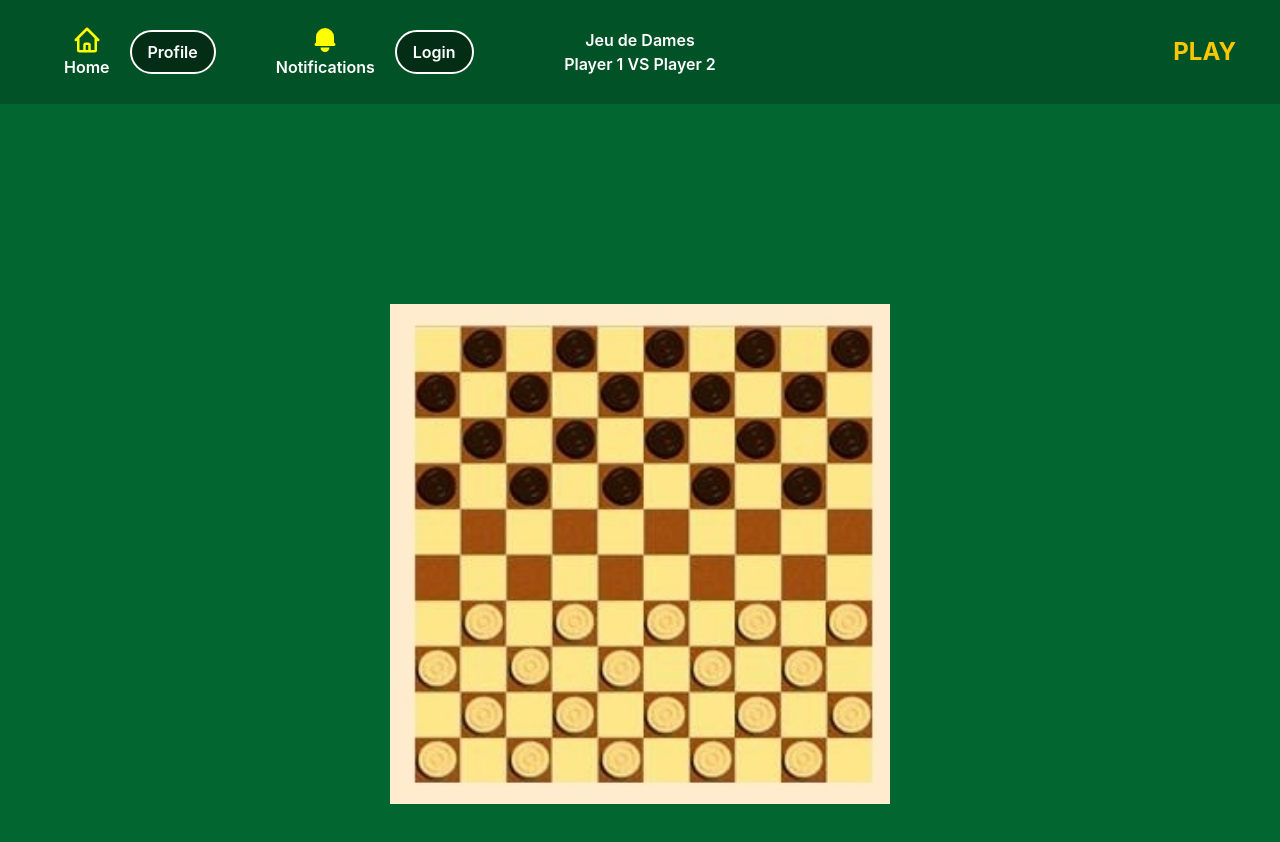
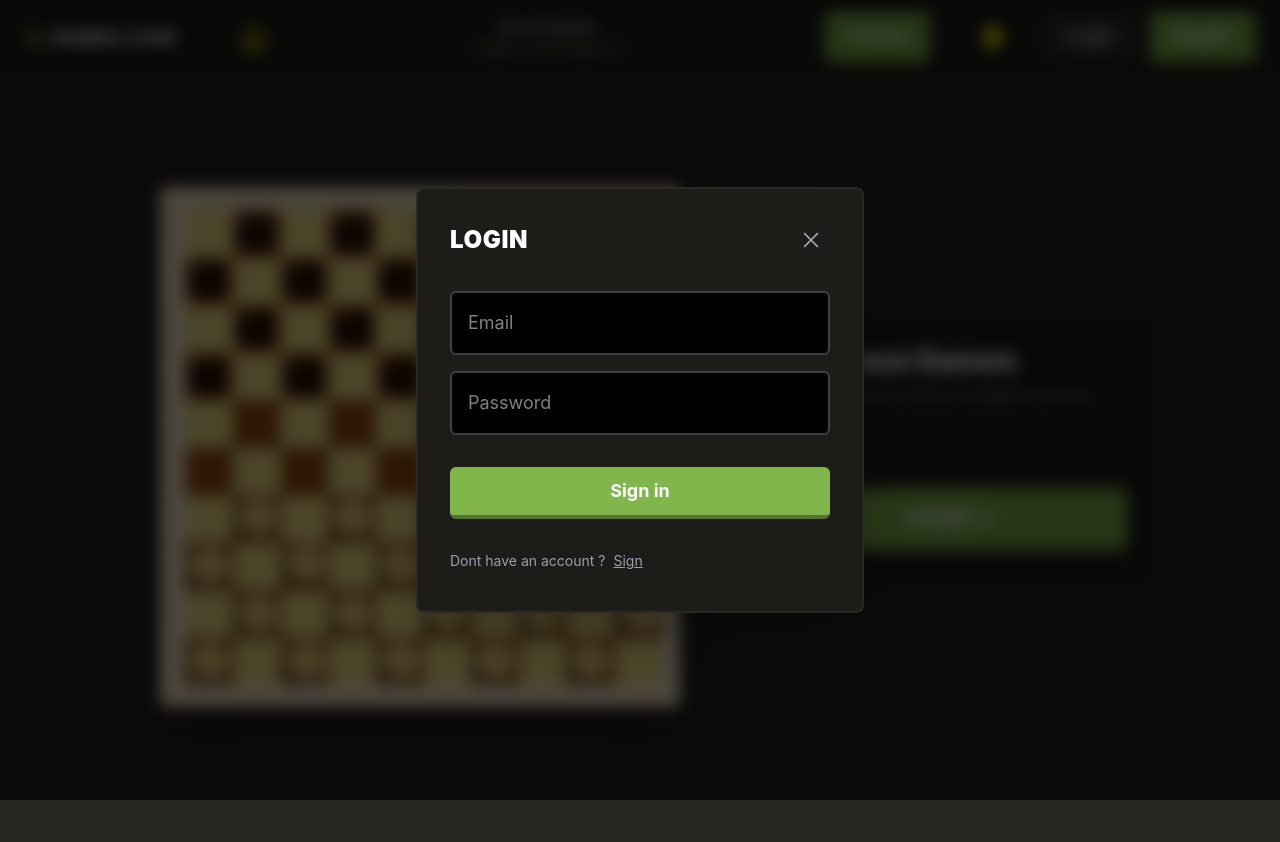
Before and after one commit to nmartin-git/ft_checkmate, a Next.js app: page / in a window 1280 px wide. Both pictures are taken after a click on the button "Login". Shown: the top 842 px of the page. After the commit the page ends 816 px from the top, so only its background shows below. Built offline with nearby package versions, Linux system fonts and the light colour scheme; no server answers.

Commit message:
feat : new DA added

```diff
--- a/app/api/parameters/route.ts
+++ b/app/api/parameters/route.ts
@@ -31,7 +31,11 @@ export async function POST(request: Request) {
 			await updateChatEnable(payload.id, chatEnable)
 		if (twoFactorAuthEnable)
 			await updateTwoFactorAuth(payload.id, twoFactorAuthEnable)
-		return NextResponse.json({ success: true, user: payload })
+		return NextResponse.json({ success: true, user: {
+			id : payload.id,
+			username : payload.username,
+			email : payload.email
+		} })
 	} catch (error) {
     	console.error(error)
     	return NextResponse.json({ error: "Erreur serveur" }, { status: 500 })
--- a/app/game/page.tsx
+++ b/app/game/page.tsx
@@ -4,12 +4,11 @@ import { useEffect } from "react";
 import {drawboard} from "@/src/game.js";
 
 const gamePage  = () => {
-    useEffect(()=>{
-        drawboard();
-    },[]);
+    // useEffect(()=>{
+    //     drawboard();
+    // },[]);
     return (
         <div>
-            <h1>Jeu de dames</h1>
             <div>
                 <h1 className="text-center">Jeu de Dames</h1>
                 <p className="text-center">Player 1 VS Player 2</p>
--- a/app/layout.tsx
+++ b/app/layout.tsx
@@ -1,4 +1,3 @@
-
 import type { Metadata } from "next";
 import { Geist, Geist_Mono } from "next/font/google";
 import "./globals.css"; // TRÈS IMPORTANT pour que Tailwind fonctionne
@@ -30,19 +29,22 @@ export default function RootLayout({
   children: React.ReactNode;
 }>) {
   return (
-    <html lang="fr" className= "bg-green-800">
-      <body className="h-full text-white">
-        <div >
-          <AuthProvider>
-            <RegisterModal/>
-            <LoginModal/>
-            <NotifModal/>
-            <Topbar />
-            <div>
-              {children}
-            </div>
-          </AuthProvider>
-        </div>
+    /* Changement du fond de l'application (Gris très sombre de Chess.com) */
+    <html lang="fr" className="bg-[#262522] min-h-screen">
+      <body className={`${geistSans.variable} ${geistMono.variable} antialiased min-h-screen text-white flex flex-col`}>
+        <AuthProvider>
+          {/* Les Modals gérées globalement */}
+          <RegisterModal />
+          <LoginModal />
+          <NotifModal />
+
+          {/* Structure globale : Topbar en haut, puis le contenu prend tout le reste de la place */}
+          <Topbar />
+
+          <div className="flex-1 w-full">
+            {children}
+          </div>
+        </AuthProvider>
       </body>
     </html>
   );
--- a/app/page.tsx
+++ b/app/page.tsx
@@ -1,35 +1,73 @@
 'use client'
 
 import Image from "next/image";
-import DamesImg from "@/public/diagdam1.jpg"
+import DamesImg from "@/public/diagdam1.jpg";
 import { useEffect } from "react";
 import { useSearchParams } from "next/navigation";
 import useLoginModal from "@/src/hooks/useLoginModal";
+import { useRouter } from "next/navigation";
 
 export default function Home() {
-	const searchParams= useSearchParams();
+    const searchParams = useSearchParams();
     const loginModal = useLoginModal();
+	const router = useRouter();
 
-	useEffect( ()=>{
-		if (searchParams.get('auth')==='required')
+    useEffect(() => {
+        if (searchParams.get('auth') === 'required')
             loginModal.onOpen();
-	},[searchParams,loginModal])
+    }, [searchParams, loginModal]);
 
     return (
-	<div className="flex justify-center">
-		<div className="">
-			<div id="board">
-			{/* a changer pour que ca soit pas cote client */}
-			<Image onClick={()=>{alert("click on board")}}
-			className="py-50"
+        <main className="min-h-[calc(100vh-61px)] bg-[#262522] flex items-center justify-center p-4 md:p-8">
+            <div className="max-w-5xl w-full grid grid-cols-1 lg:grid-cols-12 gap-8 items-center">
+
+                {/* COLONNE GAUCHE : Le Plateau de jeu */}
+                <div className="lg:col-span-7 flex justify-center">
+                    <div className="bg-[#1e1c18] p-3 rounded shadow-2xl border border-[#312e2b]">
+                        <div id="board" className="relative cursor-pointer overflow-hidden rounded-sm group">
+                            <Image
+                                onClick={() => { alert("click on board") }}
                                 src={DamesImg}
                                 alt="jeu de dames"
-			width={500}
-			height={500}
+                                width={520}
+                                height={520}
+                                priority
                             />
-			{/* <script src="game.js"></script> */}
                         </div>
                     </div>
                 </div>
+
+                {/* COLONNE DROITE : Le panneau de contrôle style Chess.com */}
+                <div className="lg:col-span-5 bg-[#1e1c18] border border-[#2b2925] rounded-md p-6 shadow-xl flex flex-col justify-between min-h-[260px]">
+
+                    {/* Entête du panneau */}
+                    <div className="text-center md:text-left">
+                        <h1 className="text-2xl md:text-3xl font-black tracking-tight text-white mb-2">
+                            Jouer aux Dames
+                        </h1>
+                        <p className="text-gray-400 text-sm">
+                            Lancez une partie de Dames endiablE contre vos amis !
+                        </p>
+                    </div>
+
+                   {/* LE GROS BOUTON VERT RECTANGULAIRE (Typique Chess.com) */}
+                    <button
+                        onClick={() => router.push('/game')}
+                        className="w-full py-4
+						 bg-[#45a049] bg-[#81b64c]
+						 hover:bg-[#95ca5f]
+						 text-white font-black
+						 text-xl tracking-wide
+						 rounded border-b-[4px] border-[#537631] active:border-b-0
+						active:mt-[4px] transition-all
+						shadow-lg uppercase"
+                    >
+                        Jouer ➔
+                    </button>
+
+                </div>
+
+            </div>
+        </main>
     );
 }
--- a/src/components/Topbar.tsx
+++ b/src/components/Topbar.tsx
@@ -1,6 +1,6 @@
 'use client'
 
-import { HiBell, HiOutlineHome, HiOutlineUserCircle } from "react-icons/hi";
+import { HiOutlineHome } from "react-icons/hi";
 import TopbarItem from "@/src/components/ui/TopbarItem";
 import Button from "@/src/components/ui/Button";
 import useLoginModal from "@/src/hooks/useLoginModal";
@@ -11,60 +11,104 @@ import Profile from "@/src/components/ui/Profile";
 import { useRouter } from "next/navigation";
 import handleLogout from "../lib/logout";
 
-const Topbar= () => {
+const Topbar = () => {
     const loginModal = useLoginModal();
-	const {user} = useCurrentUser();
+    const { user } = useCurrentUser();
     const router = useRouter();
-    const handleLoginClick = useCallback (()=>{
+
+    const handleLoginClick = useCallback(() => {
         loginModal.onOpen();
-    },[loginModal])
+    }, [loginModal]);
+
     const items = [
         {
-            label:'Home',
-            href :'/',
-            icon : HiOutlineHome
+            label: 'Home',
+            href: '/',
+            icon: HiOutlineHome
         }
-    ]
+    ];
+
     return (
-	<nav className="
-	flex
-	items-center justify-between
-	px-6 py-4 bg-black/20 w-full
-	">
-			<div className="flex items-center gap-5">
+        <nav className="w-full bg-[#1e1c18] border-b border-[#2b2925] px-6 py-3 flex items-center justify-between shadow-md select-none">
+
+            {/* BLOC GAUCHE : Titre du site & Navigation de base */}
+            <div className="flex items-center gap-6">
+                <div className="flex
+								items-center
+								gap-2
+								cursor-pointer" onClick={() => router.push('/')}>
+                    <span className="text-[#81b64c]
+							text-xl
+							font-black">♞</span>
+                    <span className="text-white
+							font-black
+							text-lg
+							tracking-wider
+							uppercase hidden sm:inline">
+                        Dames.com
+                    </span>
+                </div>
+
+                <div className="flex items-center gap-2">
                     {items.map((item) => (
-					<TopbarItem
+                        <TopbarItem s
                             key={item.href}
                             href={item.href}
                             label={item.label}
                             icon={item.icon}
                         />
                     ))}
-				<Profile/>
-				<Notif/>
+                </div>
+            </div>
+
+            {/* BLOC CENTRE : Infos de jeu (Propre, discret, sans collision) */}
+            <div className="hidden md:flex flex-col items-center text-center">
+                <h2 className="text-gray-200 font-bold text-sm tracking-wide">Jeu de Dames</h2>
+                <p className="text-xs text-[#81b64c] font-medium font-mono px-2 py-0.5 bg-[#262522] rounded mt-0.5">
+                    Player 1 VS Player 2
+                </p>
+            </div>
+
+            {/* BLOC DROITE : Profil, Notifs & Actions d'authentification / Play */}
+            <div className="flex items-center gap-4">
+
+                {/* Profil et Notifications groupés */}
+                <div className="flex items-center gap-2 border-r border-[#2b2925] pr-4">
+                    <Profile />
+                    <Notif />
+                </div>
+
+                {/* Utilisateur connecté VS Déconnecté */}
+                <div className="flex items-center gap-3">
                     {user ? (
-					<div>
-						<div className="text-2xl text-white font-semibold">
+                        <div className="flex items-center gap-3">
+                            <span className="text-sm text-gray-300 font-bold max-w-[120px] truncate">
                                 {user.username}
+                            </span>
+                            <Button label='Logout' secondary onClick={handleLogout} />
                         </div>
-						<Button label='logout' onClick={handleLogout}/>
+                    ) : (
+                        <Button label="Login" secondary onClick={handleLoginClick} large/>
+                    )}
+
+                    {/* Le Gros Bouton PLAY à la Chess.com */}
+                    <button
+                        onClick={() => router.push('/game')}
+                        className="px-6
+								py-2.5
+								bg-[#81b64c]
+								hover:bg-[#95ca5f]
+								text-white text-xl
+								font-black tracking-wider
+								rounded-md border-b-[4px]
+								border-[#537631] active:border-b-0
+								active:mt-[4px] transition-all uppercase">
+									PLAY</button>
                 </div>
-					) :(<Button
-				label="Login"
-				onClick={handleLoginClick}
-				/>)
-				}
-			</div>
-			<div className="absolute left-1/2 -translate-x-1/2 text-center">
-				<h2 className="text-white font-semibold">Jeu de Dames</h2>
-				<p className="text-white font-semibold">Player 1 VS Player 2</p>
-			</div>
-			<div onClick={() => {router.push('/game')}} className="hover:opacity-50 cursor-pointer p-5">
-					<p className="text-2xl font-bold
-					text-yellow-400">PLAY
-					</p>
+
             </div>
         </nav>
     );
 }
-export default Topbar
+
+export default Topbar;
--- a/src/components/ui/Button.tsx
+++ b/src/components/ui/Button.tsx
@@ -21,22 +21,34 @@ const Button: React.FC<ButtonProps>= ({
    <button
     disabled = {disabled}
     onClick={onClick}
-    className={`disabled:opacity-70
-            disabled:cursor-not-allowed rounded-full
-            font-semibold
-            hover:opacity-80
-            transition
-            border-2
+    className={`
+            disabled:opacity-70
+            disabled:cursor-not-allowed
+            font-bold
+            transition-all
+            duration-100
+
+            /* Changement DA principal : Rectangulaire avec très léger arrondi */
+            rounded-md
+
+            /* Effet poussoir 3D de Chess.com */
+            border-b-[4px]
+            active:border-b-0
+            active:mt-[4px]
+
             ${fullWidth ? 'w-full' : 'w-fit'}
-            ${secondary ? 'bg-white' : 'bg-green-950'}
-            ${secondary ? 'text-black' : 'text-white'}
-            ${secondary ? 'border-black' : 'bg-green-500'}
-            ${large ? 'text-xl' : 'text-md'}
-            ${large ? 'px-5' : 'px-4'}
-            ${large ? 'py-3' : 'py-2'}
-            ${outline ? 'bg-transparent' : ''}
-            ${outline ? 'border-white' : ''}
-            ${outline ? 'text-white' : ''}
+
+            /* Styles selon les types de boutons */
+            ${secondary
+                ? 'bg-[#312e2b] text-gray-200 border-[#211f1d] hover:bg-[#3d3935]'
+                : 'bg-[#81b64c] text-white border-[#537631] hover:bg-[#95ca5f]'
+            }
+
+            /* Tailles de police et padding ajustés pour compenser le border-b */
+            ${large ? 'text-lg px-6 py-2.5 active:mb-[4px]' : 'text-sm px-4 py-1.5 active:mb-[4px]'}
+
+            /* Gestion de l'outline si besoin */
+            ${outline ? 'bg-transparent border-2 border-white text-white border-b-2 active:mt-0 active:mb-0' : ''}
         `}
    >
         {label}
--- a/src/components/ui/Modal.tsx
+++ b/src/components/ui/Modal.tsx
@@ -1,20 +1,21 @@
+'use client'
+
 import { useCallback } from "react";
-import {AiOutlineClose} from 'react-icons/ai'
+import { AiOutlineClose } from 'react-icons/ai';
 import Button from "./Button";
 
-interface ModalProps
-{
-    isOpen?:boolean;
+interface ModalProps {
+    isOpen?: boolean;
     onClose: () => void;
-    onSubmit: ()=>void;
+    onSubmit: () => void;
     title?: string;
-    body?:React.ReactElement;
-    footer?:React.ReactElement;
-    actionLabel:string;
-    disabled?:boolean;
+    body?: React.ReactElement;
+    footer?: React.ReactElement;
+    actionLabel: string;
+    disabled?: boolean;
 }
 
-const Modal  : React.FC<ModalProps>= ({
+const Modal: React.FC<ModalProps> = ({
     isOpen,
     onClose,
     onSubmit,
@@ -24,90 +25,114 @@ const Modal  : React.FC<ModalProps>= ({
     actionLabel,
     disabled
 }) => {
-    const handleClose = useCallback(() =>{
-        if(disabled)return;
+    const handleClose = useCallback(() => {
+        if (disabled) return;
         onClose();
-    }, [disabled,onClose]);
-    const handleSubmit = useCallback(() =>{
-        if(disabled)return;
+    }, [disabled, onClose]);
+
+    const handleSubmit = useCallback(() => {
+        if (disabled) return;
         onSubmit();
-    }
-    ,[disabled, onSubmit]);
-    if (!isOpen)return null;
+    }, [disabled, onSubmit]);
+
+    if (!isOpen) return null;
+
     return (
         <>
-        <div
-         className="
+            {/* BACKDROP : Fond flouté sombre façon Chess.com */}
+            <div className="
                 justify-center
                 items-center
                 flex
-         overflow-x-hidden overflow-y-auto
+                overflow-x-hidden
+                overflow-y-auto
                 fixed
                 inset-0
                 z-50
-         outline-none focus:outline-none
-         bg-green-950
-         bg-opacity-70
+                outline-none
+                focus:outline-none
+                bg-black/70
+                backdrop-blur-sm
+                p-4
             ">
                 <div className="
                     relative
                     w-full
-            lg:w-3/6
+                    md:max-w-md
                     my-6
                     mx-auto
-            lg:max-w-3xl
+                    h-auto
+                ">
+                    {/* CONTENT : Le conteneur principal de la modal */}
+                    <div className="
                         h-full
-            lg:h-auto">
-                {/* CONTENT */}
-                <div className="
-                h-full lg:h-auto
-                border-0
+                        border-2
+                        border-[#2b2925]
                         rounded-lg
-                shadow-lg
+                        shadow-2xl
                         relative
                         flex
                         flex-col
                         w-full
-                bg-green-700
+                        bg-[#1e1c18]
                         outline-none
-                focus:outline-none">
+                        focus:outline-none
+                    ">
                         {/* HEADER */}
                         <div className="
                             flex
                             items-center
                             justify-between
-                    p-10
-                    rounded-t">
+                            px-8
+                            pt-8
+                            pb-4
+                            rounded-t
+                        ">
                             <h3 className="
-                        text-3xl
-                        font-semibold
-                        text-white">{title}</h3>
-                        <button onClick={handleClose}
+                                text-2xl
+                                font-black
+                                text-white
+                                uppercase
+                                tracking-wide
+                            ">
+                                {title}
+                            </h3>
+                            <button
+                                onClick={handleClose}
                                 className="
-                        p-1
+                                    p-2
                                     ml-auto
-                        border-auto
-                        text-white
-                        hover:opacity-70
-                        transition">
-                            <AiOutlineClose size={20}/>
+                                    text-gray-400
+                                    hover:text-white
+                                    transition
+                                    rounded-md
+                                    hover:bg-[#262522]
+                                "
+                            >
+                                <AiOutlineClose size={22}/>
                             </button>
                         </div>
+
                         {/* BODY */}
-                    <div className="
-                    relative p-10 flex-auto">
+                        <div className="relative px-8 py-4 flex-auto text-gray-300">
                             {body}
                         </div>
-                    {/* FOOTER */}
-                    <div className="
-                    flex flex-col gap-2 p-10">
-                        <Button disabled={disabled}
-                        label = {actionLabel}
-                        secondary
+
+                        {/* FOOTER : Le gros bouton d'action vert et les liens en dessous */}
+                        <div className="flex flex-col gap-4 px-8 pb-8 pt-4">
+                            <Button
+                                disabled={disabled}
+                                label={actionLabel}
+                                /* RETRAIT DE secondary POUR UTILISER LE BOUTON VERT PAR DÉFAUT */
                                 fullWidth
                                 large
-                        onClick={handleSubmit}/>
+                                onClick={handleSubmit}
+                            />
+                            {footer && (
+                                <div className="mt-2 text-center text-sm text-gray-400">
                                     {footer}
+                                </div>
+                            )}
                         </div>
                     </div>
                 </div>
@@ -115,4 +140,5 @@ const Modal  : React.FC<ModalProps>= ({
         </>
     );
 }
-export default Modal
+
+export default Modal;
--- a/src/components/ui/Notif.tsx
+++ b/src/components/ui/Notif.tsx
@@ -1,12 +1,19 @@
 import useNotifModal from "@/src/hooks/useNotifModal";
 import { HiBell } from "react-icons/hi";
+import useCurrentUser from "@/src/hooks/useCurrentUser";
+import useLoginModal from "@/src/hooks/useLoginModal";
 
 
 const Notif = ()=>{
     const NotifModal = useNotifModal();
+    const loginModal = useLoginModal();
+    const currentUser = useCurrentUser();
     const handleClick = () =>
     {
-        NotifModal.onOpen();
+        if (currentUser.user)
+            NotifModal.onOpen();
+        else
+            loginModal.onOpen();
     }
 
    return (
@@ -17,7 +24,7 @@ const Notif = ()=>{
         <HiBell size={30} color="yellow"/>
         <p className="text-white
         font-semibold
-        ">Notifications</p>
+        "></p>
 
     </div>
    );
--- a/src/components/ui/Profile.tsx
+++ b/src/components/ui/Profile.tsx
@@ -19,7 +19,7 @@ const Profile = ()=>{
 		}
 	}
 
-  return <Button label="Profile" onClick={handleClick}/>
+  return <Button label="Profile" onClick={handleClick} large/>
 }
 
 export default Profile;
--- a/src/components/ui/TopbarItem.tsx
+++ b/src/components/ui/TopbarItem.tsx
@@ -3,13 +3,12 @@ import { IconType } from "react-icons";
 
 interface TopbarItemProps
 {
-    label:string;
+    label?:string
     href:string;
     icon : IconType;
 }
 
 const TopbarItem : React.FC<TopbarItemProps>= ({
-    label,
     href,
     icon : Icon
 }) => {
@@ -21,7 +20,7 @@ const TopbarItem : React.FC<TopbarItemProps>= ({
         <Icon size={30} color="yellow"/>
         <p className="text-white
         font-semibold
-        ">{label}</p>
+        "></p>
 
     </Link>
   );
```
Also changed, not shown: app/profile/page.tsx (+67 -33 lines), src/components/Modals/LoginModal.tsx (+75 -75 lines). Lines whose indentation alone changed are shown as unchanged.
